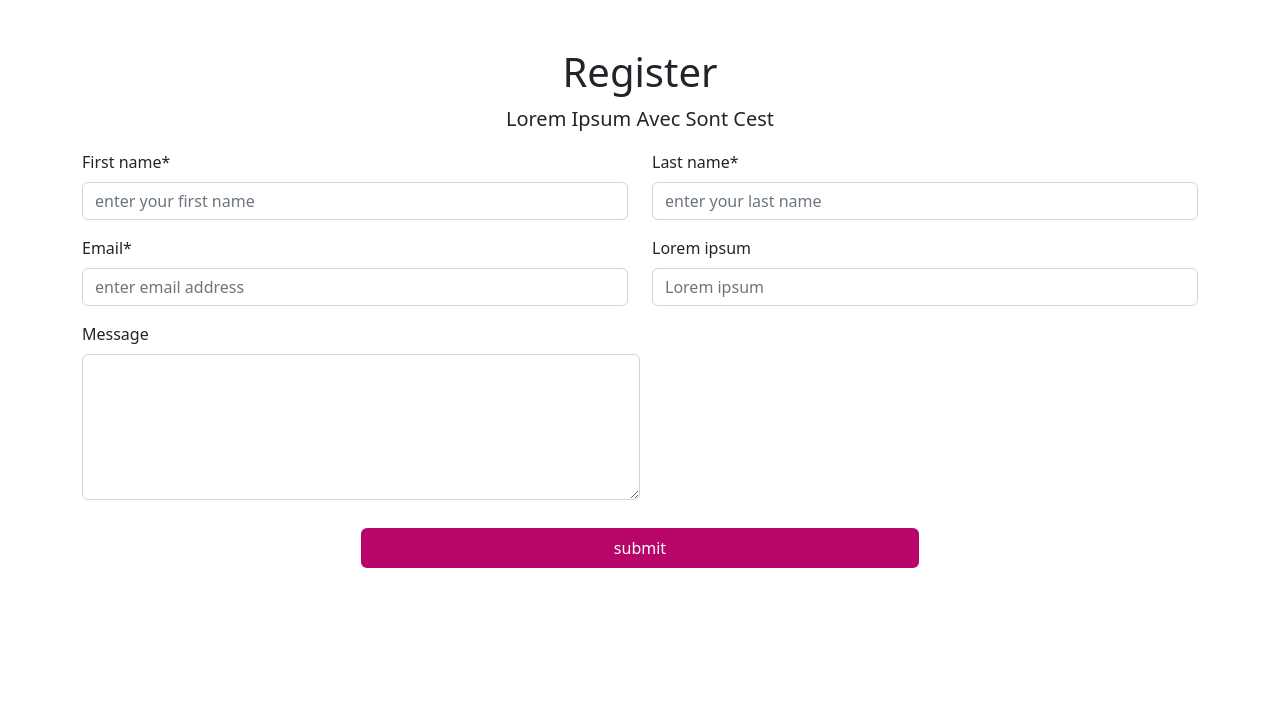
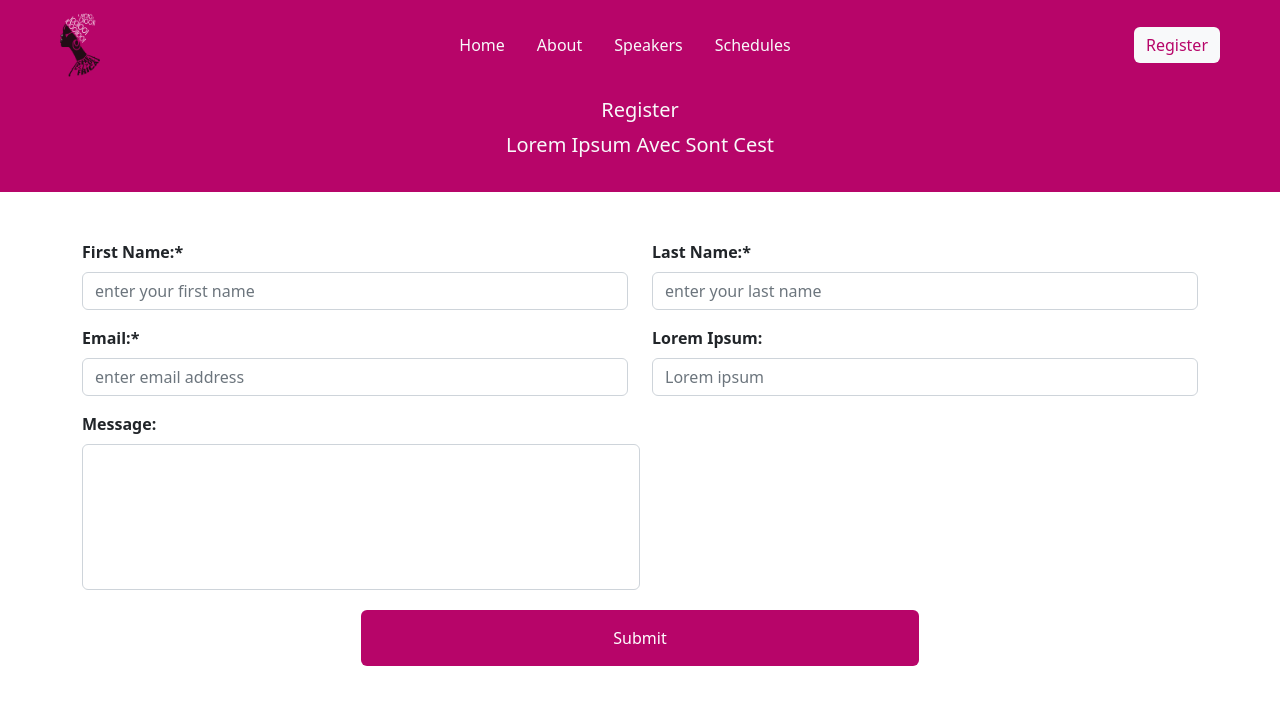
Before and after one commit to temilolakutelu/SCA-Summit-FE, a React (Create React App) app in the folder client/: page / in a window 1280 px wide. Shown: the top 704 px of the page. Built offline with nearby package versions, Linux system fonts and the light colour scheme.

Commit message:
added a navbar

```diff
--- a/client/src/App.js
+++ b/client/src/App.js
@@ -1,11 +1,20 @@
-import Register from "./page/Register"
+import NavBar from "./components/Navbar";
+
+import Register from "./page/Register";
 
 const App = () => {
+
   return (
+
     <>
-      <Register/>
+
+      <NavBar/>
+      <Register />
+
     </>
+
   )
+
 }
 
 export default App
--- /dev/null
+++ b/client/src/components/Navbar.jsx
@@ -0,0 +1,56 @@
+import {Button, Navbar, Nav, NavbarBrand, NavItem, NavLink } from "reactstrap";
+
+import logoImage from "../image/she-code-africa-logo.png";
+
+const NavBar = () => {
+
+    return (
+
+        <Navbar id="navbarBg" className="py-2 px-5" >
+
+            <NavbarBrand>
+
+                <img src={logoImage} alt={logoImage} width="40" height="64"/>
+
+
+            </NavbarBrand>
+
+            <Nav>
+
+
+                <NavItem>
+
+                    <NavLink href="#home" className="text-light">Home</NavLink>
+
+                </NavItem>
+
+                <NavItem>
+
+                    <NavLink href="#about" className="text-light">About</NavLink>
+
+                </NavItem>
+
+                <NavItem>
+
+                    <NavLink href="#speakers" className="text-light">Speakers</NavLink>
+
+                </NavItem>
+
+
+                <NavItem>
+
+                    <NavLink href="#schedules" className="text-light">Schedules</NavLink>
+
+                </NavItem>
+
+
+            </Nav>
+
+            <Button color="light" id="RegisterBtn">Register</Button>
+
+       </Navbar>
+    );
+
+};
+
+export default NavBar;
--- a/client/src/index.css
+++ b/client/src/index.css
@@ -14,6 +14,14 @@ code {
     monospace;
 }
 
+input:focus {
+  outline: none;
+  box-shadow: none;
+}
+
+#btn{
+  margin-bottom: 8rem;
+}
 #btnbg {
 
   background-color: #B70569;
@@ -26,3 +34,33 @@ code {
   box-shadow: none;
 
 }
+
+#RegisterBtn {
+
+  color: #B70569;
+  border: none;
+
+}
+
+#RegisterBtn:focus{
+
+  box-shadow: none;
+
+}
+
+#navbarBg {
+
+  background-color: #B70569
+
+}
+
+#customtextarea {
+  resize: none;
+}
+
+#customtextarea:focus{
+    background-color:transparent;
+    box-shadow: none;
+
+
+}
--- a/client/src/page/Register.jsx
+++ b/client/src/page/Register.jsx
@@ -2,10 +2,18 @@ import axios from "axios";
 
 import { useState } from "react";
 
-import { Container,Form, Row, Col, FormGroup, Label, Input, Button } from "reactstrap";
+import {
+  Container,
+  Form,
+  Row,
+  Col,
+  FormGroup,
+  Label,
+  Input,
+  Button,
+} from "reactstrap";
 
 const Register = () => {
-
   const [firstName, setFirstName] = useState("");
 
   const [lastName, setLastName] = useState("");
@@ -22,168 +30,152 @@ const Register = () => {
 
   const [emailError, setEmailError] = useState(""); //email name error
 
-
   const SubmitForm = async (e) => {
-
     e.preventDefault();
 
     // handling error input field at the frontend only
     if (!firstName) {
-
-          setFirstNameError("enter first name")
-
-        }
-
-        else if (!lastName) {
-
-          setLastNameError("enter last name")
-
-        }
-
-         else if (!email) {
-
-          setEmailError("enter email")
-
+      setFirstNameError("enter first name");
+    } else if (!lastName) {
+      setLastNameError("enter last name");
+    } else if (!email) {
+      setEmailError("enter email");
     }
     // if it matches users details should be saved to the database
     else {
-
       try {
-
         const registrationDetails = {
-
           firstName,
 
           lastName,
 
           email,
 
-              message
-
+          message,
         };
 
-            const Response = await axios.post(`/api/register/user`, registrationDetails);
+        const Response = await axios.post(
+          `/api/register/user`,
+          registrationDetails
+        );
 
         const { data } = Response;
 
         console.log(data, "data");
-
-
       } catch (error) {
-
-            console.log(error.response.data.message, " : errormessage");
+        console.log(error.response.data, " : errormessage");
 
         setError("something went wrong");
-
-          };
-
       }
-
+    }
   };
 
   return (
-
-        <Container>
-
-            <Form autoComplete="off" className="mt-5" onSubmit={SubmitForm}>
-
-                <div className="text-center">
-
-                  <h1 className="Display-4">Register</h1>
+    <>
+      <div className="text-center text-light pt-2 pb-3" id="navbarBg">
+        <h1 className="fs-5">Register</h1>
 
         <p className="lead">Lorem Ipsum Avec Sont Cest</p>
 
         {setError && <div className="text-danger"> {error} </div>}
+      </div>
+      <Container>
+        <Form
+          autoComplete="off"
+          className="mt-5 text-capitalize"
+          onSubmit={SubmitForm}
+        >
+          <Row>
+            <Col md={6}>
+              <FormGroup>
+                <Label className="fw-bold">First name:*</Label>
 
-                </div>
+                <Input
+                  placeholder="enter your first name"
+                  type="text"
+                  value={firstName}
+                  onChange={(e) => setFirstName(e.target.value)} id="customtextarea"
+                />
 
-                <Row>
-
-                    <Col md={6}>
-
-                        <FormGroup>
-
-                            <Label>First name*</Label>
-
-                            <Input placeholder="enter your first name" type="text" value={firstName}  onChange={e => setFirstName(e.target.value)} />
-
-                            {!firstName && (<div className="text-danger">{firstNameError}</div>)}
-
+                {!firstName && (
+                  <div className="text-danger">{firstNameError}</div>
+                )}
               </FormGroup>
-
             </Col>
 
             <Col md={6}>
+              <FormGroup>
+                <Label className="fw-bold">Last name:*</Label>
 
-                        <FormGroup>
+                <Input
+                  placeholder="enter your last name"
+                  type="text"
+                  value={lastName}
+                  onChange={(e) => setLastName(e.target.value)} id="customtextarea"
+                />
 
-                            <Label>Last name*</Label>
-
-                            <Input placeholder="enter your last name" type="text" value={lastName} onChange={e => setLastName(e.target.value) } />
-
-                            {!lastName && (<div className="text-danger">{lastNameError}</div>)}
-
+                {!lastName && (
+                  <div className="text-danger">{lastNameError}</div>
+                )}
               </FormGroup>
-
             </Col>
-
           </Row>
 
           <Row>
+            <Col md={6}>
+              <FormGroup>
+                <Label className="fw-bold">Email:*</Label>
 
-                    <Col md={6}>
+                <Input
+                  placeholder="enter email address"
+                  type="email"
+                  value={email}
+                  onChange={(e) => setEmail(e.target.value)} id="customtextarea"
+                />
 
-                        <FormGroup>
-
-                            <Label>Email*</Label>
-
-                            <Input placeholder="enter email address" type="email" value={email} onChange={e => setEmail(e.target.value) } />
-
-                            {!email && (<div className="text-danger">{emailError}</div>)}
-
+                {!email && <div className="text-danger">{emailError}</div>}
               </FormGroup>
-
             </Col>
 
             <Col md={6}>
+              <FormGroup>
+                <Label className="fw-bold">Lorem ipsum:</Label>
 
-                        <FormGroup>
-
-                            <Label>Lorem ipsum</Label>
-
-                            <Input placeholder="Lorem ipsum" type="text" value={lastName} onChange={e => setLastName(e.target.value) } />
-
+                <Input
+                  placeholder="Lorem ipsum"
+                  type="text"
+                  value={lastName}
+                  onChange={(e) => setLastName(e.target.value)} id="customtextarea"
+                />
               </FormGroup>
-
             </Col>
-
           </Row>
 
           <Col md={6}>
+            <FormGroup>
+              <Label className="fw-bold">Message:</Label>
 
-                    <FormGroup>
-
-                        <Label>Message</Label>
-
-                        <Input type="textarea"  className="py-5" value={message} onChange={e => setMessage(e.target.value) } />
-
+              <Input
+                type="textarea"
+                className="py-5"id="customtextarea"
+                value={message}
+                onChange={(e) => setMessage(e.target.value)}
+              />
             </FormGroup>
-
           </Col>
 
-
-                <div className="position-relative mt-5">
-
-                    <Button id="btnbg" className="p-2 position-absolute top-0 start-50  translate-middle w-50">submit</Button>
-
+          <div className="position-relative mt-5" id="btn">
+            <Button
+              id="btnbg"
+              className="position-absolute top-0 start-50  translate-middle w-50 py-3"
+            >
+              Submit
+            </Button>
           </div>
-
         </Form>
-
       </Container>
-
-    )
-
+    </>
+  );
 };
 
 export default Register;
```
Also changed, not shown: client/src/components/Modal.jsx (+18 -51 lines), client/src/components/modal.css (deleted, +0 -27 lines), client/src/components/navbar.js (deleted), client/src/image/she-code-africa-logo.png (added), client/src/index.js (line endings or trailing spaces). Lines whose indentation alone changed are shown as unchanged.
